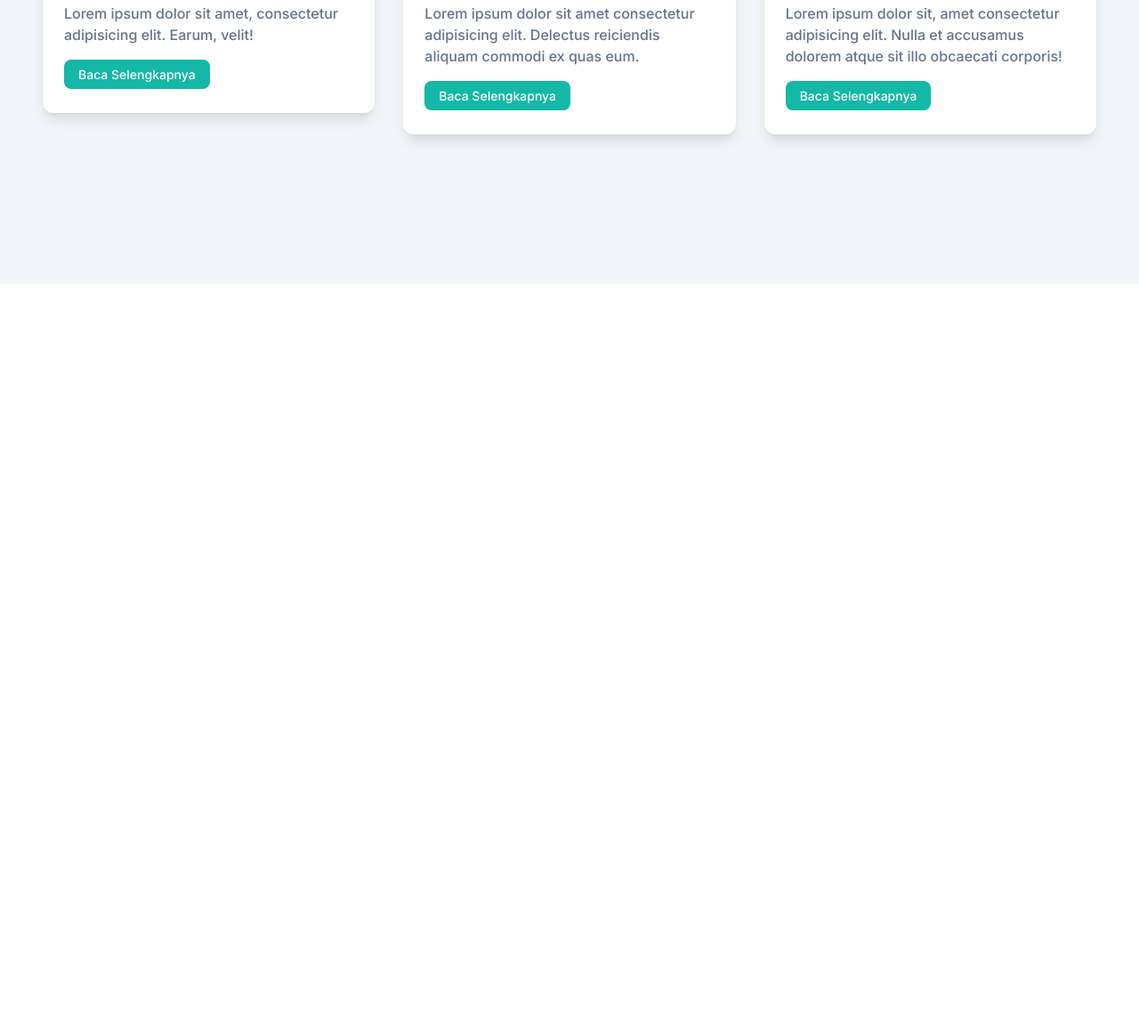
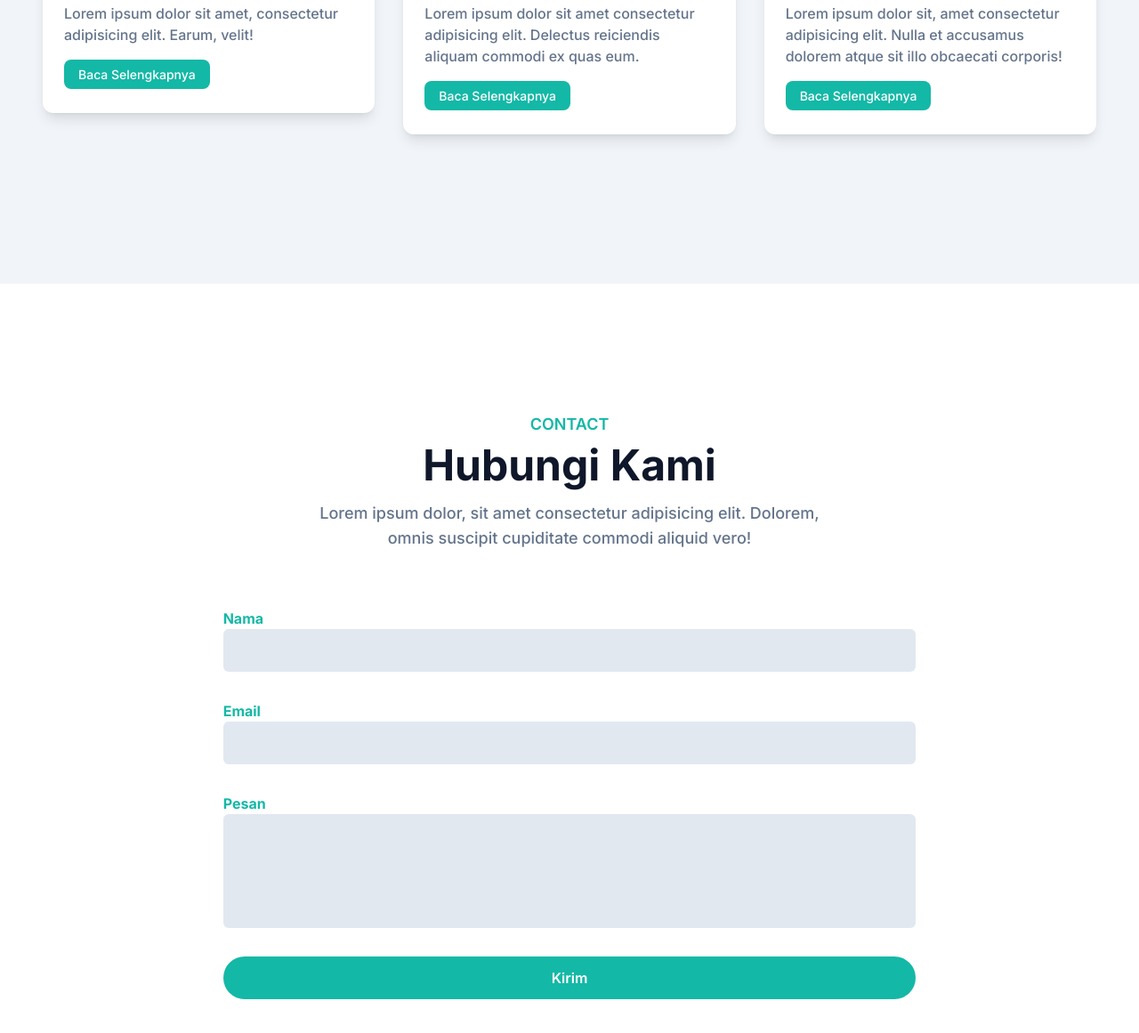
Before and after one commit to Marselllniiboyy/portfolio-website, a website: page index.html in a window 1280 px wide. Shown: the part 3760-4921 px from the top of the page at 89% size. Before the commit the page ends 4079 px from the top, so only its background shows below. Drawn offline with Linux system fonts and the light colour scheme.

Commit message:
Contact section done

```diff
--- a/index.html
+++ b/index.html
@@ -519,6 +519,76 @@
     </section>
     <!-- Blog Section End -->
 
+    <!-- Contact Section Start -->
+    <section id="contact" class="pt-36 pb-32">
+      <div class="container">
+        <div class="w-full px-4">
+          <div class="max-w-xl mx-auto text-center mb-16">
+            <h4 class="font-semibold text-lg text-primary mb-2 uppercase">
+              Contact
+            </h4>
+            <h2
+              class="font-bold text-dark text-3xl mb-4 sm:text-4xl lg:text-5xl"
+            >
+              Hubungi Kami
+            </h2>
+            <p class="font-medium text-md text-secondary md:text-lg">
+              Lorem ipsum dolor, sit amet consectetur adipisicing elit. Dolorem,
+              omnis suscipit cupiditate commodi aliquid vero!
+            </p>
+          </div>
+
+          <form action="">
+            <div class="w-full lg:w-2/3 lg:mx-auto">
+              <div class="w-full px-4 mb-8">
+                <label for="name" class="text-base font-bold text-primary"
+                  >Nama</label
+                >
+                <input
+                  type="text"
+                  id="name"
+                  class="w-full bg-slate-200 text-dark p-3 rounded-md focus:outline-none focus:ring-primary focus:ring-1 focus:border-primary"
+                />
+              </div>
+              <div class="w-full px-4 mb-8">
+                <label for="email" class="text-base font-bold text-primary"
+                  >Email</label
+                >
+                <input
+                  type="email"
+                  id="email"
+                  class="w-full bg-slate-200 text-dark p-3 rounded-md focus:outline-none focus:ring-primary focus:ring-1 focus:border-primary"
+                />
+              </div>
+              <div class="w-full px-4 mb-8">
+                <label for="message" class="text-base font-bold text-primary"
+                  >Pesan</label
+                >
+                <input
+                  type="text"
+                  id="message"
+                  class="w-full bg-slate-200 text-dark p-3 rounded-md focus:outline-none focus:ring-primary focus:ring-1 focus:border-primary h-32"
+                />
+              </div>
+              <div class="w-full px-4">
+                <button
+                  type="submit"
+                  class="text-base font-semibold text-white bg-primary py-3 px-8 rounded-full w-full hover:opacity-80 hover:shadow-lg transition duration-500"
+                >
+                  Kirim
+                </button>
+              </div>
+            </div>
+          </form>
+        </div>
+      </div>
+    </section>
+    <!-- Contact Section end -->
+
+    <!-- Footer Section Start -->
+
+    <!-- Footer Section End -->
+
     <script src="dist/js/script.js"></script>
   </body>
 </html>
```
Also changed, not shown: src/output.css.
